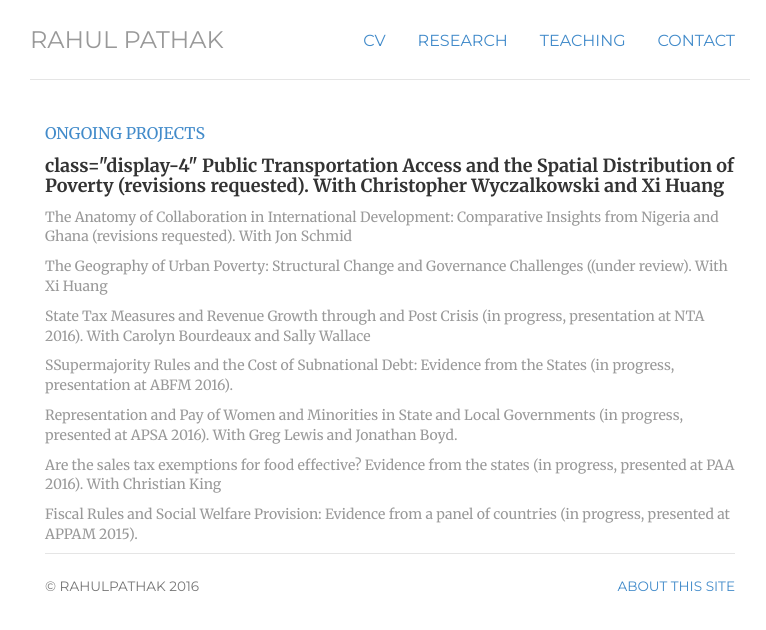
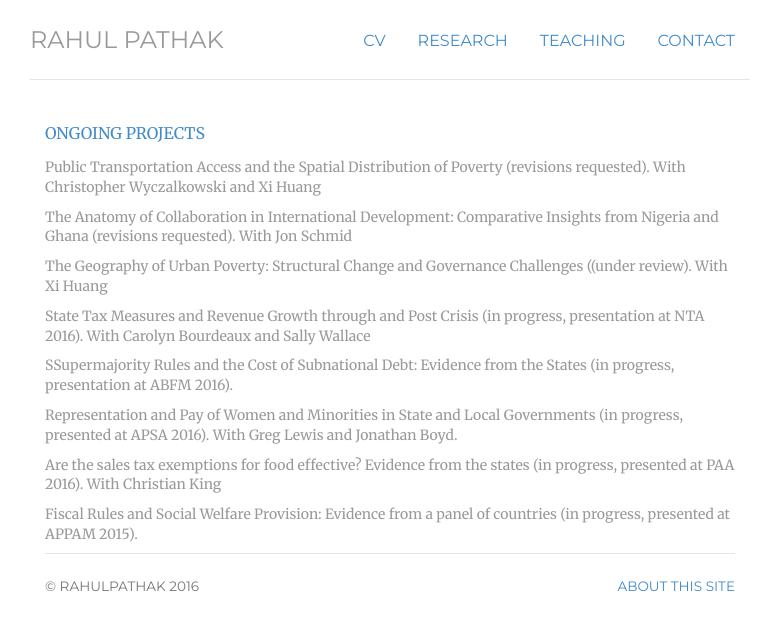
Before and after one commit to pathak-rahul/pathak-rahul.github.io, a Jekyll site: the page built from ongoing/index.html, in a window 1280 px wide. Shown: the top 630 px of the page, without its empty margins (250-1016 px from the left). Built offline with Jekyll 4.4.1, drawn with Linux system fonts in a browser that asks for light colours.

Commit message:
Update index.html

```diff
--- a/ongoing/index.html
+++ b/ongoing/index.html
@@ -11,7 +11,7 @@
 
 <ul class="list-unstyled">
 
-<h4> class="display-4" Public Transportation Access and the Spatial Distribution of Poverty (revisions requested). With Christopher Wyczalkowski and Xi Huang</h4>
+<h4><small>Public Transportation Access and the Spatial Distribution of Poverty (revisions requested). With Christopher Wyczalkowski and Xi Huang</small></h4>
 <h4><small>The Anatomy of Collaboration in International Development: Comparative Insights from Nigeria and Ghana (revisions requested). With Jon Schmid</small></h4>
 <h4><small>The Geography of Urban Poverty: Structural Change and Governance Challenges ((under review). With Xi Huang</small></h4>
 <h4><small>State Tax Measures and Revenue Growth through and Post Crisis (in progress, presentation at NTA 2016). With Carolyn Bourdeaux and Sally Wallace</small></h4>
```
